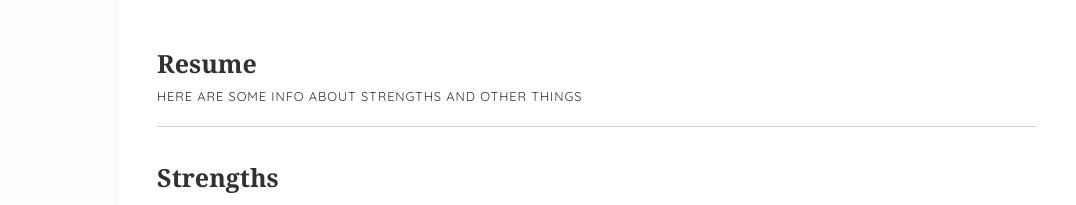
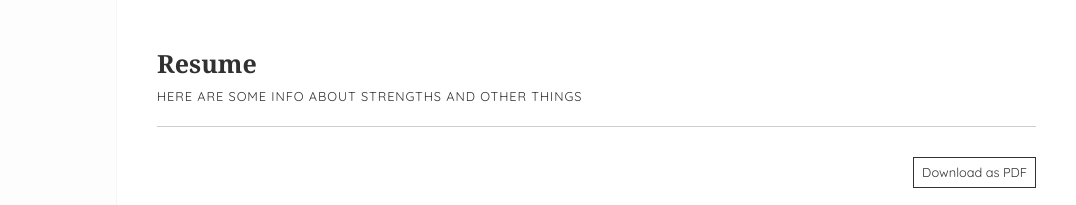
Before and after one commit to ihorkalchenko/ihorkalchenko.github.io, a plain HTML site: page about.html in a window 1280 px wide. Shown: the top 205 px of the page, 204-1280 px from the left. Drawn offline with Linux system fonts and the light colour scheme.

Commit message:
PR-013: add download button

```diff
--- a/about.html
+++ b/about.html
@@ -50,6 +50,17 @@
                     <p class="section-subtitle">Here are some info about strengths and other things</p>
                 </header>
                 <section class="section-content">
+                    <section class="actions">
+                        <a
+                            class="actions-download"
+                            href="./files/ihor-kalchenko-cv-angular-software-dev.pdf"
+                            target="_blank"
+                            download
+                        >
+                            Download as PDF
+                        </a>
+                    </section>
+
                     <section class="skills">
                         <h2 class="skills-title">Strengths</h2>
 
@@ -79,7 +90,8 @@
 
                     <section class="jobs">
                         <h2 class="jobs-title">Experience</h2>
-                        <div class="jobs-list">
+                        <ul class="jobs-list">
+                            <li class="jobs-item">
                                 <div class="job">
                                     <h3 class="job-position">Software Developer, <span>2021 - present</span></h3>
                                     <p class="job-name"><a href="https://www.protonixltd.com" target="_blank">Protonix</a>, Kyiv</p>
@@ -95,7 +107,8 @@
                                         <p class="job-stack"><strong>Tech Stack</strong>: Angular (TS/RxJs/NgRx), Angular Material, Ionic, Chart.js, Jasmine, Jest, Webpack, Docker, Git</p>
                                     </div>
                                 </div>
-
+                            </li>
+                            <li class="jobs-item">
                                 <div class="job">
                                     <h3 class="job-position">Software Developer, <span>2019 - 2021</span></h3>
                                     <p class="job-name"><a href="https://innovecs.com" target="_blank">Innovecs</a>, Kyiv</p>
@@ -110,7 +123,8 @@
                                         <p class="job-stack"><strong>Tech Stack</strong>: Angular, Angular Material, HTML, Sass, Bootstrap, PHP, MySQL, Webpack, Docker, Git</p>
                                     </div>
                                 </div>
-
+                            </li>
+                            <li class="jobs-item">
                                 <div class="job">
                                     <h3 class="job-position">Web / UI Developer, <span>2017 - 2018</span></h3>
                                     <p class="job-name"><a href="https://elyland.net/" target="_blank">Elyland LLC</a>, Kyiv</p>
@@ -125,7 +139,8 @@
                                         <p class="job-stack"><strong>Tech Stack</strong>: HTML, Sass, JavaScript, Bootstrap, JSP, Gulp, Git, Photoshop</p>
                                     </div>
                                 </div>
-                        </div>
+                            </li>
+                        </ul>
                     </section>
 
                     <section class="achievements">
--- a/sass/_layout.section.scss
+++ b/sass/_layout.section.scss
@@ -1,6 +1,7 @@
 .section {
     padding: 2rem;
     max-width: 880px;
+    margin: auto;
 
     @include respond-to('medium') {
         padding-left: 4rem;
```
Also changed, not shown: css/style.css, 1 other file. Lines whose indentation alone changed are shown as unchanged.
